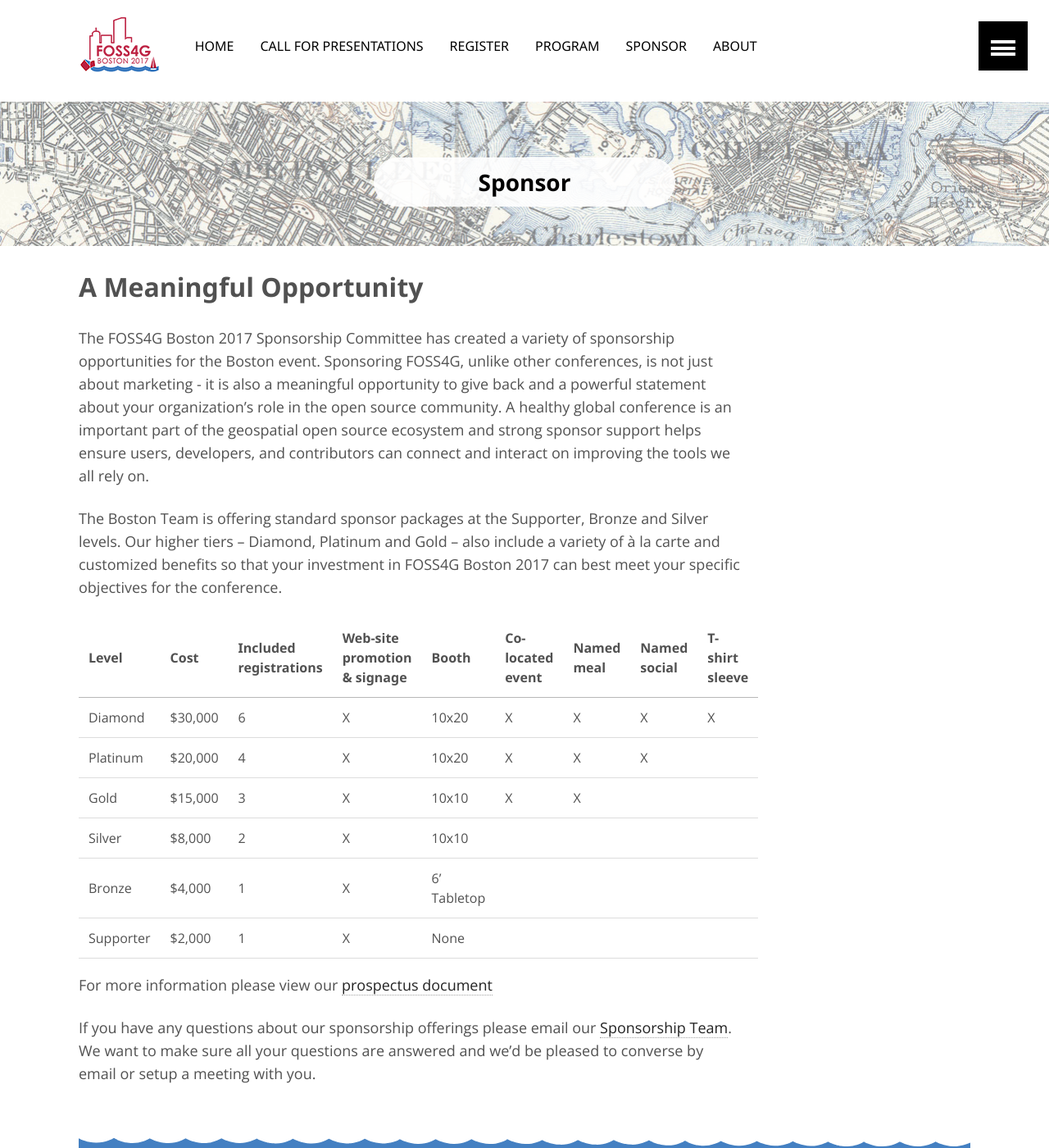
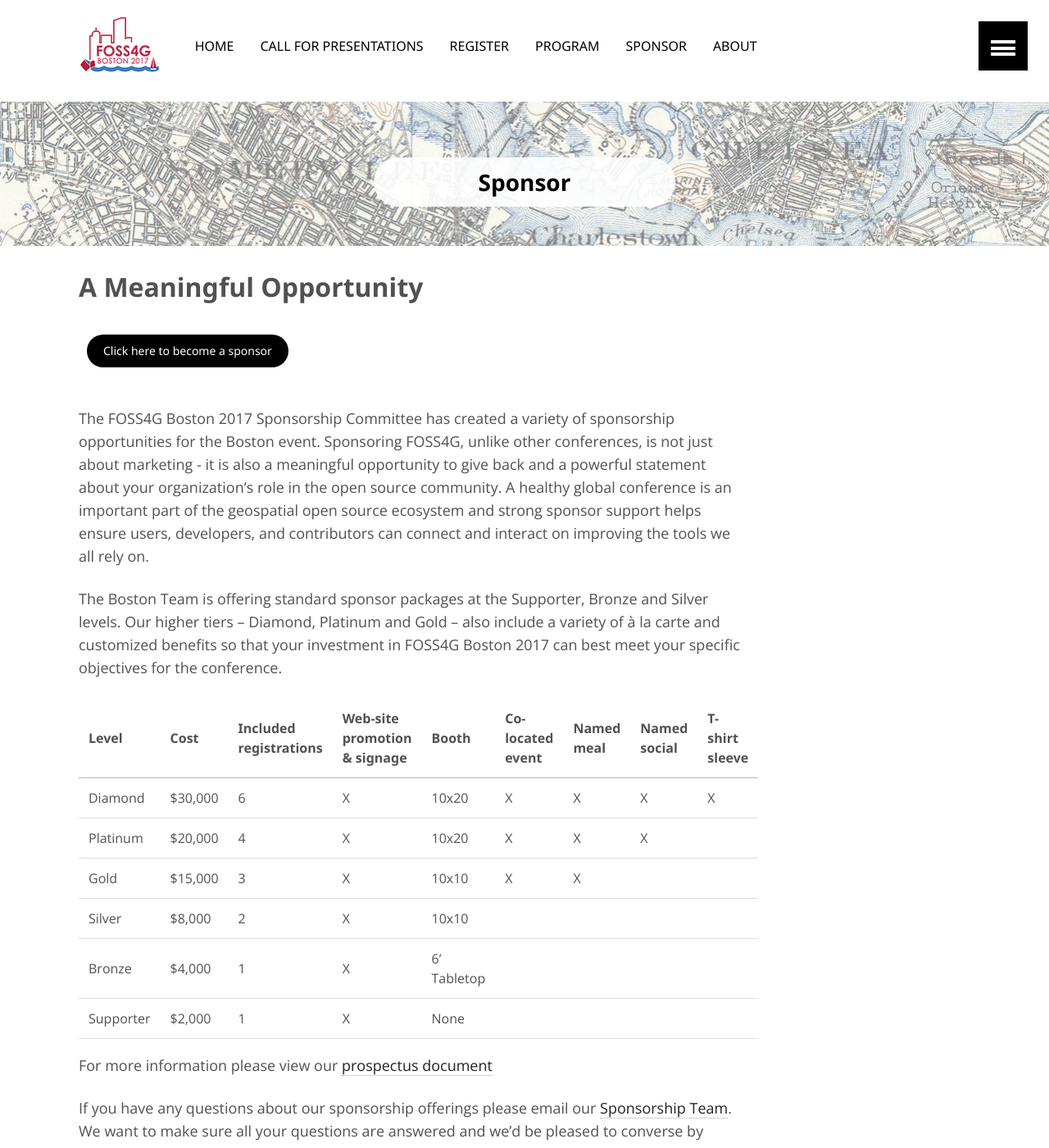
Before and after one commit to AvidGeo/foss4g2017-dev, a Jekyll site: the page built from sponsor/index.md, in a window 1280 px wide and 1400 px high. Shown: the whole window at 82% size. Built offline with Jekyll 4.4.1, drawn with Linux system fonts in a browser that asks for light colours; some of the changed text lies outside the part shown.

Commit message:
add live sponsor button

```diff
--- a/sponsor/index.md
+++ b/sponsor/index.md
@@ -5,6 +5,7 @@
   feature: boston-map.png
 ---
 ## A Meaningful Opportunity
+[Click here to become a sponsor](http://www.cvent.com/d/pvqgr8/4W){: .btn}
 
 The FOSS4G Boston 2017 Sponsorship Committee has created a variety of sponsorship opportunities for the Boston event. Sponsoring FOSS4G, unlike other conferences, is not just about marketing - it is also a meaningful opportunity to give back and a powerful statement about your organization’s role in the open source community. A healthy global conference is an important part of the geospatial open source ecosystem and strong sponsor support helps ensure users, developers, and contributors can connect and interact on improving the tools we all rely on.
 
@@ -23,3 +24,5 @@
 For more information please view our [prospectus document](SponsorshipProspectus.pdf)
 
 If you have any questions about our sponsorship offerings please email our [Sponsorship Team](mailto:foss4g2017@gmail.com). We  want to make sure all your questions are answered and we’d be pleased to converse by email or setup a meeting with you.
+
+[Click here to become a sponsor](http://www.cvent.com/d/pvqgr8/4W){: .btn}
```
